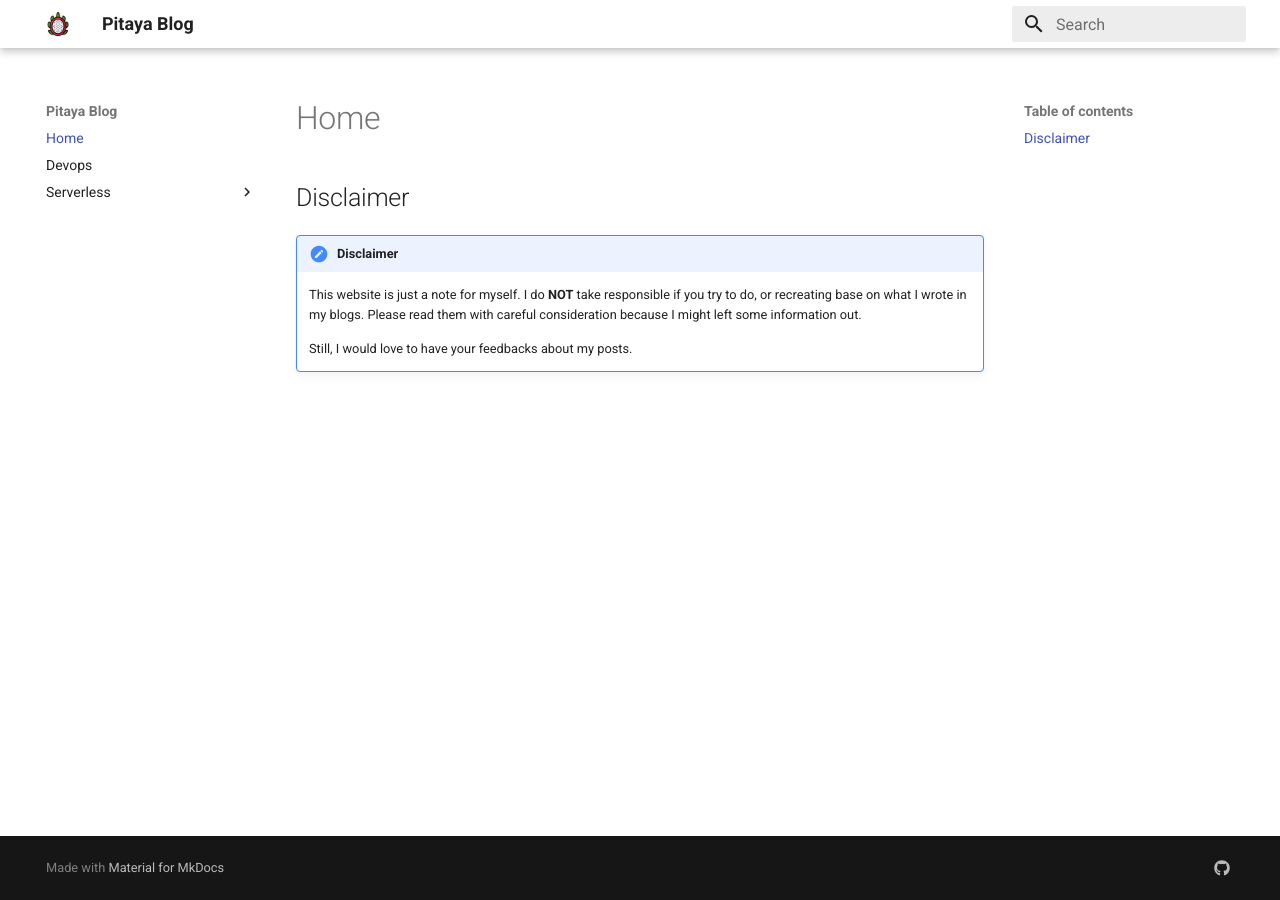
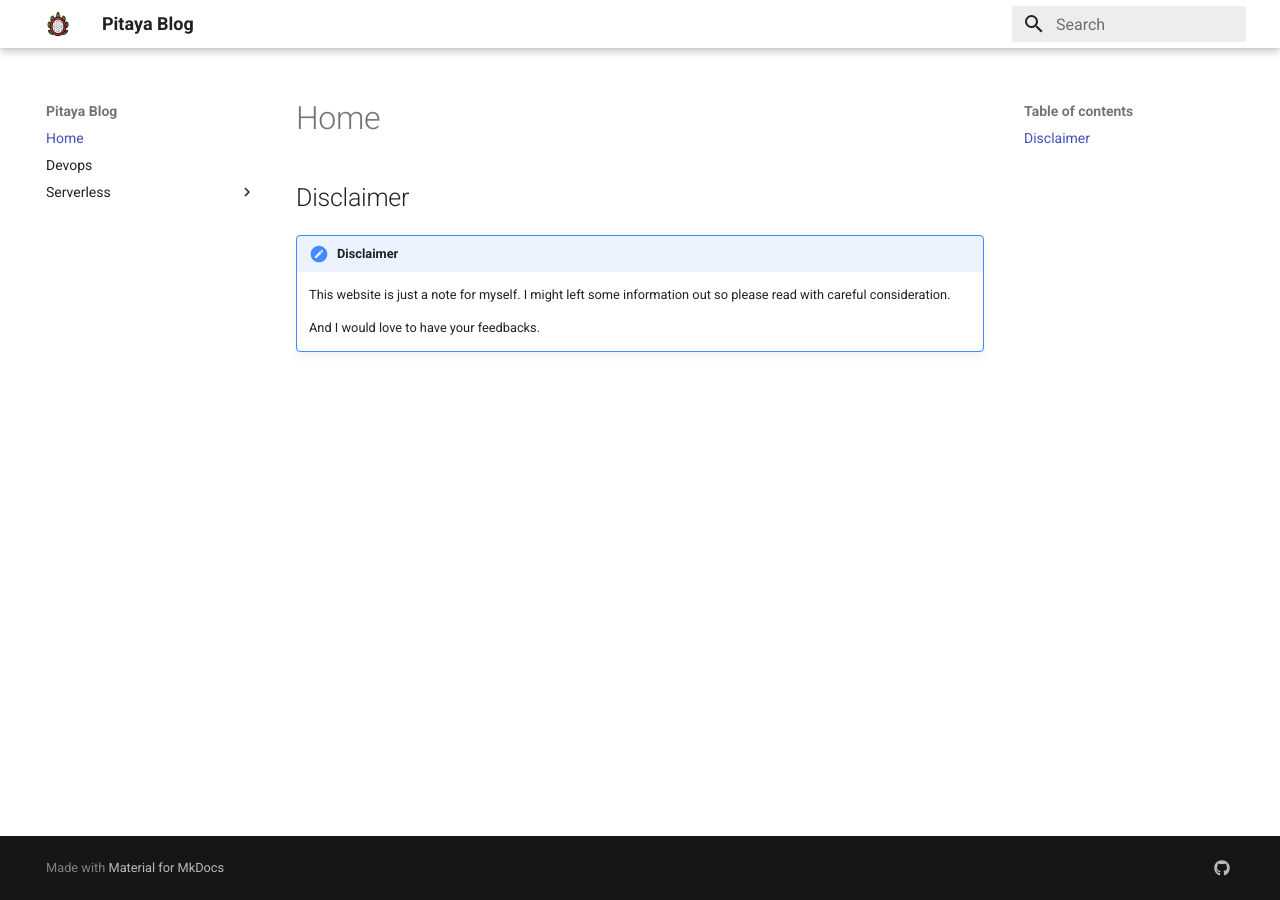
Before and after one commit to pitayapj/pitayapj.github.io, an MkDocs documentation site: the page built from docs/index.md, in a window 1280 px wide. Built offline with MkDocs 1.6.1 and Material for MkDocs 9.7.7, drawn with Linux system fonts in a browser that asks for light colours.

Commit message:
change disclaimer

```diff
--- a/docs/index.md
+++ b/docs/index.md
@@ -1,5 +1,5 @@
 ## Disclaimer
 !!! note "Disclaimer"
-    This website is just a note for myself. I do **NOT** take responsible if you try to do, or recreating base on what I wrote in my blogs. Please read them with careful consideration because I might left some information out.
+    This website is just a note for myself. I might left some information out so please read with careful consideration.
 
-    Still, I would love to have your feedbacks about my posts.
+    And I would love to have your feedbacks.
```
